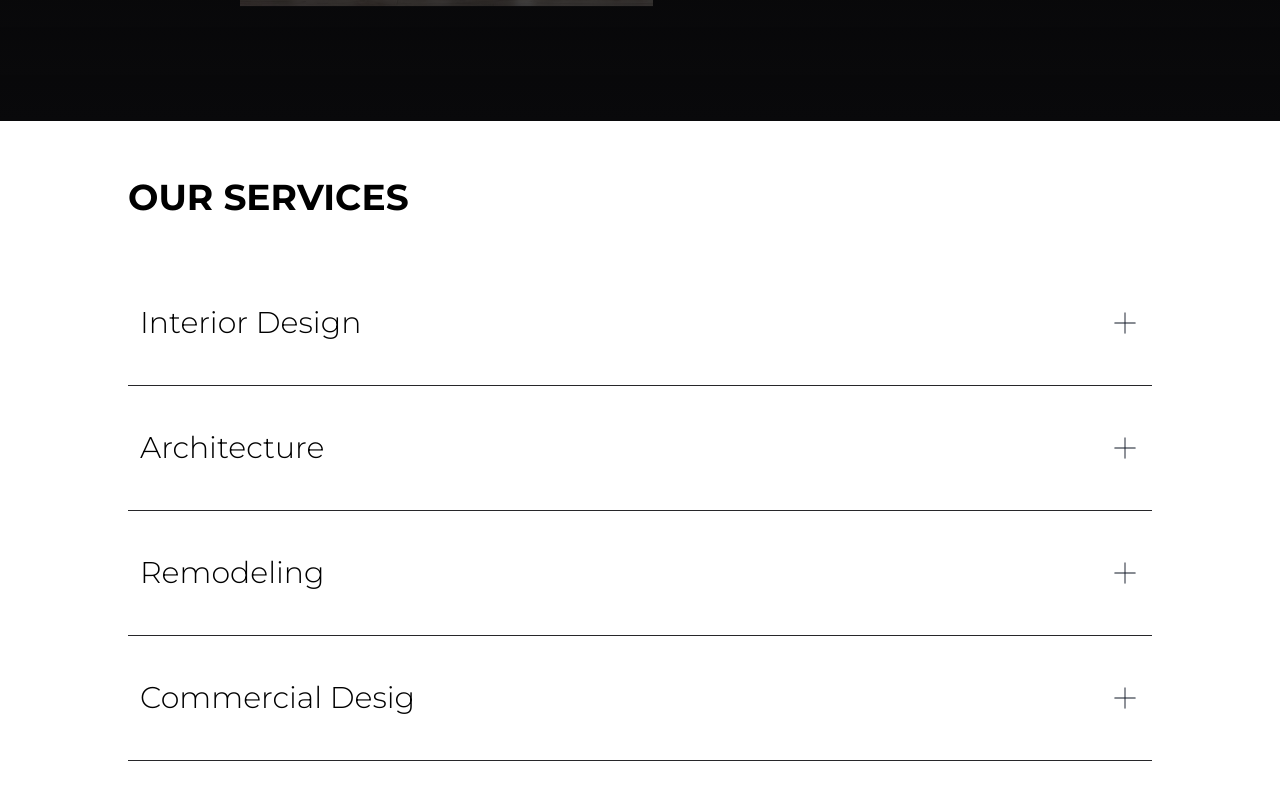
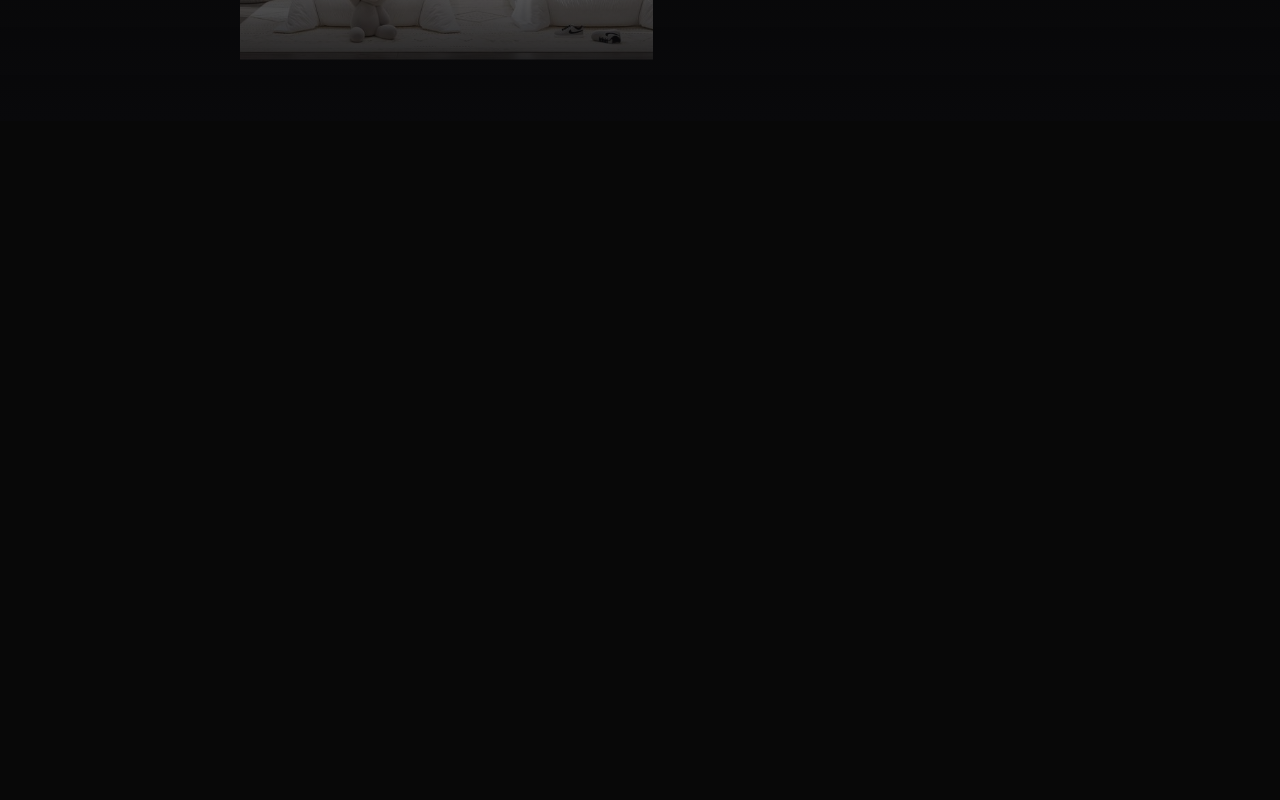
Before and after one commit to ArmanDev1010/Anie_Bert, a React (Vite) app in the folder frontend/: page / in a window 1280 px wide. Shown: the part 3179-3979 px from the top of the page. After the commit the page ends 3398 px from the top, so only its background shows below. Built offline with nearby package versions, Linux system fonts and the light colour scheme.

Commit message:
removed Services component

```diff
--- a/frontend/src/components/Services.jsx
+++ /dev/null
@@ -1,88 +0,0 @@
-import React, { useEffect, useRef, useState } from "react";
-
-import { motion } from "framer-motion";
-
-import { PiPlusThin } from "react-icons/pi";
-import { useTranslation } from "react-i18next";
-
-const Services = () => {
-  return (
-    <div className="service px-4 py-14 bg-white text-black">
-      <div className="mx-auto max-w-5xl">
-        <motion.h1
-          initial={{ y: 48, opacity: 0 }}
-          whileInView={{ y: 0, opacity: 1 }}
-          transition={{ ease: "easeInOut", duration: 0.75 }}
-          className="mb-20 text-4xl font-black uppercase"
-        >
-          Our Services
-        </motion.h1>
-        {[
-          { title: "Interior Design", number: "1" },
-          { title: "Architecture", number: "2" },
-          { title: "Remodeling", number: "3" },
-          { title: "Commercial Desig", number: "4" },
-        ].map((text, key) => (
-          <Service title={text.title} number={text.number} key={key} />
-        ))}
-      </div>
-    </div>
-  );
-};
-
-const Service = ({ title, number }) => {
-  const { t } = useTranslation();
-
-  const [active, setActive] = useState(false);
-
-  const contentRef = useRef(null);
-
-  useEffect(() => {
-    contentRef.current.style.maxHeight = active
-      ? `${contentRef.current.scrollHeight}px`
-      : "0px";
-  }, [contentRef, active]);
-
-  return (
-    <motion.div
-      initial={{ y: 48, opacity: 0 }}
-      whileInView={{ y: 0, opacity: 1 }}
-      transition={{ ease: "easeInOut", duration: 0.75 }}
-      className="group my-[36px] relative border-b border-zinc-800 px-3 pb-9 cursor-pointer"
-      onMouseEnter={() => setActive(true)}
-      onMouseLeave={() => setActive(false)}
-    >
-      <div className="w-full flex items-center justify-between">
-        <p className="text-3xl py-2">{title}</p>
-        <PiPlusThin className="relative z-[2] text-3xl text-gray-900" />
-      </div>
-      <div className="service__dropdown" ref={contentRef}>
-        <div className="mt-10 p-4">
-          <p className="w-[400px] mb-8 pointer-events-none">
-            Lorem, ipsum dolor sit amet consectetur adipisicing elit.
-            Voluptatibus esse quae dignissimos ratione accusamus labore
-            repudiandae fugit, quasi beatae enim adipisci ab a aspernatur
-            commodi pariatur impedit dolores assumenda hic?
-          </p>
-          <button
-            className="relative border-black border-[1px] px-12 py-3 rounded-full font-semibold uppercase
-        transition duration-200 hover:bg-black hover:text-white hover:before:opacity-100 before:transition before:duration-200
-        before:content-[''] before:absolute before:top-1/2 before:left-1/2 before:-translate-x-1/2 before:-translate-y-1/2
-        before:border-[1px] before:border-black before:w-[110%] before:h-[140%] before:rounded-full before:opacity-0"
-          >
-            Learn more
-          </button>
-          <div
-            className="absolute z-[1] top-0 right-0 bg-cover bg-center bg-no-repeat w-[350px] h-[calc(100%-36px)]
-            transition-opacity duration-400 opacity-0 group-hover:opacity-100"
-            style={{
-              backgroundImage: `url(/src/assets/swiper/${number}.jpg)`,
-            }}
-          ></div>
-        </div>
-      </div>
-    </motion.div>
-  );
-};
-
-export default Services;
--- a/frontend/src/components/hero/SwiperSlides.jsx
+++ b/frontend/src/components/hero/SwiperSlides.jsx
@@ -22,7 +22,7 @@ const SwiperSlides = () => {
   const [activeIndex, setActiveIndex] = useState(null);
   const [progress, setProgress] = useState(null);
 
-  if (activeIndex == undefined || activeIndex == null || activeIndex == NaN) {
+  if (activeIndex == undefined || activeIndex == null || isNaN(activeIndex)) {
     setActiveIndex(0);
   }
 
--- a/frontend/src/index.scss
+++ b/frontend/src/index.scss
@@ -238,14 +238,3 @@ body {
     }
   }
 }
-
-.service {
-  .service__dropdown {
-    margin-left: 8px;
-    margin-right: 8px;
-    max-height: 0;
-    overflow: hidden;
-    transition: max-height 0.6s ease;
-    text-align: left;
-  }
-}
--- a/frontend/src/pages/Home.jsx
+++ b/frontend/src/pages/Home.jsx
@@ -1,6 +1,5 @@
 import React from "react";
 import { CursorFollow, Hero, Masterpiece } from "../components";
-import Services from "../components/Services";
 
 // import { useQuery, gql } from "@apollo/client";
 
@@ -40,7 +39,6 @@ const Home = () => {
       <CursorFollow />
       <Hero />
       <Masterpiece />
-      <Services />
     </div>
   );
 };
```
